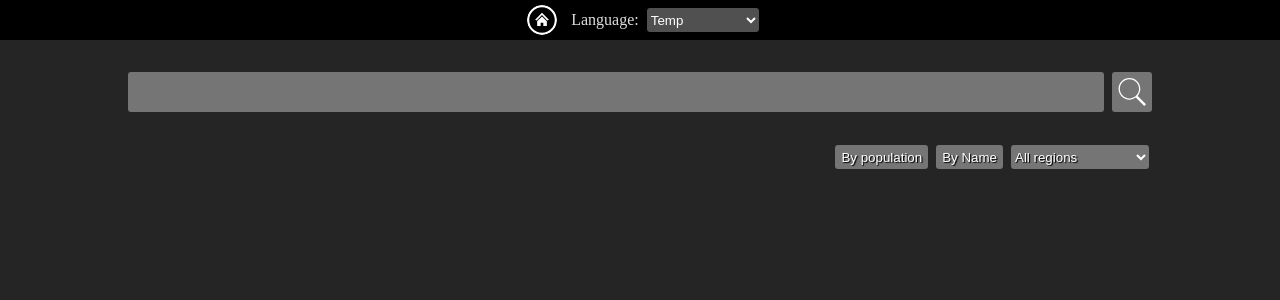
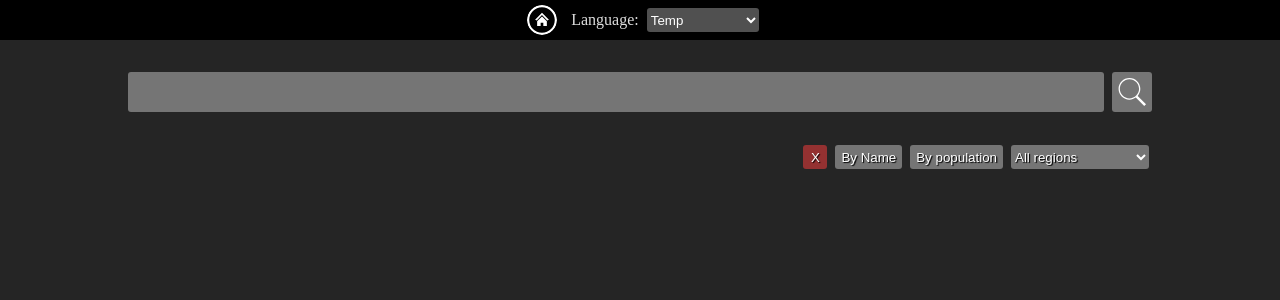
Before and after one commit to self-related/countries-rest-app, a React (Vite) app: page /search in a window 1280 px wide. Shown: the top 300 px of the page. Built offline with nearby package versions, Linux system fonts and the light colour scheme.

Commit message:
Add Reset Filter Options button, fix select element for region filter, swap sort buttons

```diff
--- a/src/components/CountryListComponent/index.tsx
+++ b/src/components/CountryListComponent/index.tsx
@@ -56,6 +56,14 @@ export default function CountryListComponent({ countries, noFilterByDefault }: C
     sessionStorage.setItem("countriesFilterRegion", region);
   };
 
+  const handleOptionsReset = () => {
+      setSortedByPopulation(false);
+      setSortedByName(false);
+      setFilterRegion("All");
+
+      sessionStorage.clear();
+  };
+
 
   // применить настройки сортировки и фильтрации через transformData()
   const countriesList = countries && transformData(countries, { sortedByPopulation, sortedByName, filterRegion });
@@ -63,9 +71,10 @@ export default function CountryListComponent({ countries, noFilterByDefault }: C
   return (
     <div className={styles.countryList}>
         <div className={styles.sortPanel}>
+            <button onClick={() => handleOptionsReset()} className={`${styles.sortButton} ${styles.resetButton}`}>X</button>
+            <button onClick={() => handleSortByName()} className={styles.sortButton}>By Name</button>
             <button onClick={() => handleSortByPopulation()} className={styles.sortButton}>By population</button>
-            <button onClick={() => handleSortByName()} className={styles.sortButton}>By Name</button>
-            <select onChange={handleRegionSelectChange} defaultValue={filterRegion} className={styles.selectRegion}>
+            <select onChange={handleRegionSelectChange} value={filterRegion} className={styles.selectRegion}>
                 <option value="All">All regions</option>
                 <option value="Africa">Africa</option>
                 <option value="Americas">Americas</option>
--- a/src/components/CountryListComponent/styles.module.scss
+++ b/src/components/CountryListComponent/styles.module.scss
@@ -71,3 +71,16 @@
         cursor: pointer;
     }
 }
+
+.resetButton {
+    background-color: #943131;
+    aspect-ratio: 1/1;
+
+    &:hover {
+        background-color: #cd3838;
+    }
+
+    &:active {
+        background-color: #591e1e;
+    }
+}
```
